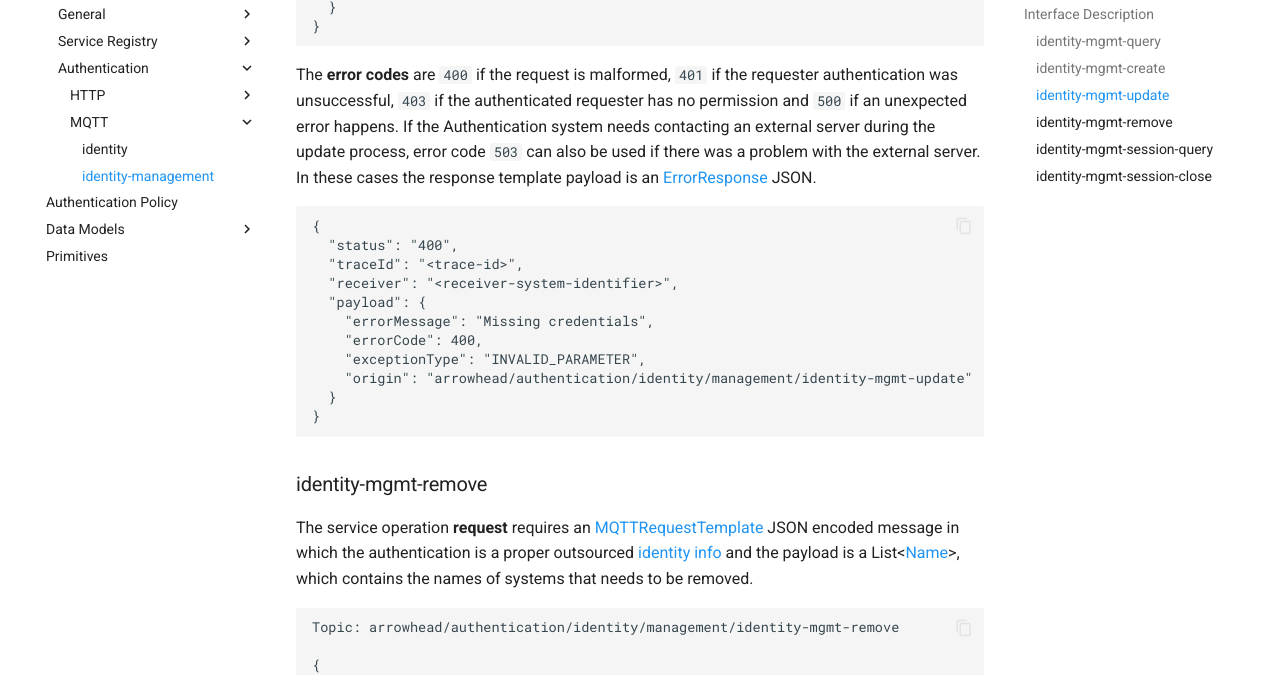
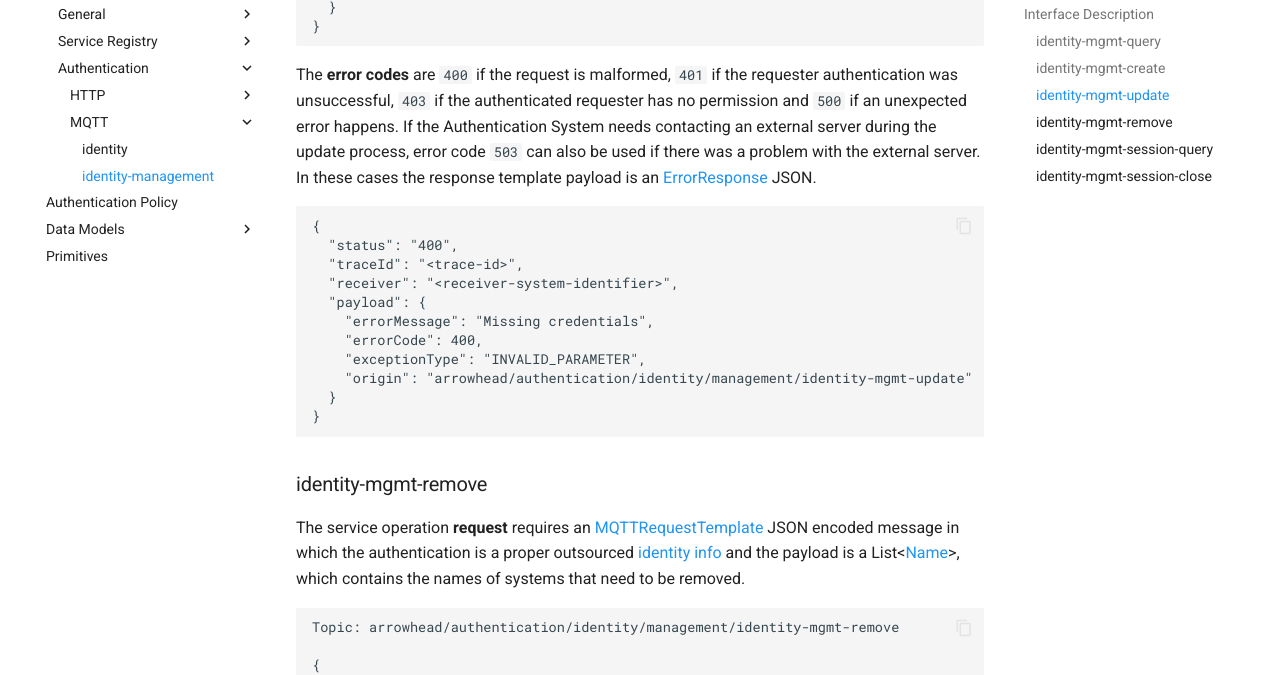
Before and after one commit to Aitia-IIOT/ah5-docs-java-spring, an MkDocs documentation site: the page built from docs/api/authentication/identity-management-generic-mqtt.md, in a window 1280 px wide and 1400 px high, scrolled down 5649 px. Shown: the part 169-844 px from the top of the window. Built offline with MkDocs 1.6.1 and Material for MkDocs 9.7.7, drawn with Linux system fonts in a browser that asks for light colours; some of the changed text lies outside the part shown.

Commit message:
fixing problems based on PR review

````diff
--- a/docs/api/authentication/identity-management-generic-mqtt.md
+++ b/docs/api/authentication/identity-management-generic-mqtt.md
@@ -4,7 +4,7 @@
 ## Overview
 
 This page describes the GENERIC-MQTT and GENERIC-MQTTS service interface of identity-management which enables systems (with operator role or
-proper permissions) to handle (create, update, remove, query) identities and active sessions (close, query) in bulk. It is implemented using protocol, encoding as stated in the
+proper permissions) to handle identities (create, update, remove, query) and active sessions (close, query) in bulk. It is implemented using protocol, encoding as stated in the
 following tables:
 
 **GENERIC-MQTT**
@@ -179,7 +179,7 @@ The service operation **responds** with an [MQTTResponseTemplate](../data-models
 
 The **error codes** are `400` if the request is malformed, `401` if the requester authentication was unsuccessful,
 `403` if the authenticated requester has no permission and `500` if an unexpected error happens.
-If the Authentication system needs contacting an external server during the creation process, error code `503` can also be used if there was a problem with the external server. In these cases the response template payload is an
+If the Authentication System needs contacting an external server during the creation process, error code `503` can also be used if there was a problem with the external server. In these cases the response template payload is an
 [ErrorResponse](../data-models/error-response.md) JSON.
 
 ```
@@ -265,7 +265,7 @@ The service operation **responds** with an [MQTTResponseTemplate](../data-models
 
 The **error codes** are `400` if the request is malformed, `401` if the requester authentication was unsuccessful,
 `403` if the authenticated requester has no permission and `500` if an unexpected error happens.
-If the Authentication system needs contacting an external server during the update process, error code `503` can also be used if there was a problem with the external server. In these cases the response template payload is an
+If the Authentication System needs contacting an external server during the update process, error code `503` can also be used if there was a problem with the external server. In these cases the response template payload is an
 [ErrorResponse](../data-models/error-response.md) JSON.
 
 ```
@@ -284,7 +284,7 @@ If the Authentication system needs contacting an external server during the upda
 
 ### identity-mgmt-remove
 
-The service operation **request** requires an [MQTTRequestTemplate](../data-models/mqtt-request-template.md) JSON encoded message in which the authentication is a proper outsourced [identity info](../../api/authentication_policy.md/#mqtt) and the payload is a List<[Name](../primitives.md#name)>, which contains the names of systems that needs to be removed.
+The service operation **request** requires an [MQTTRequestTemplate](../data-models/mqtt-request-template.md) JSON encoded message in which the authentication is a proper outsourced [identity info](../../api/authentication_policy.md/#mqtt) and the payload is a List<[Name](../primitives.md#name)>, which contains the names of systems that need to be removed.
 
 ```
 Topic: arrowhead/authentication/identity/management/identity-mgmt-remove
@@ -311,7 +311,7 @@ The service operation **responds** with the status code `200` if called successf
 
 The **error codes** are `400` if the request is malformed, `401` if the requester authentication was unsuccessful,
 `403` if the authenticated requester has no permission and `500` if an unexpected error happens.
-If the Authentication system needs contacting an external server during the deletion process, error code `503` can also be used if there was a problem with the external server. In these cases the response template payload is an
+If the Authentication System needs contacting an external server during the deletion process, error code `503` can also be used if there was a problem with the external server. In these cases the response template payload is an
 [ErrorResponse](../data-models/error-response.md) JSON.
 
 ```
@@ -398,7 +398,7 @@ The **error codes** are `400` if the request is malformed, `401` if the requeste
 
 ### identity-mgmt-session-close
 
-The service operation **request** requires an [MQTTRequestTemplate](../data-models/mqtt-request-template.md) JSON encoded message in which the authentication is a proper outsourced [identity info](../../api/authentication_policy.md/#mqtt) and the payload is a List<[Name](../primitives.md#name)>, which contains the names of systems whose sessions needs to be closed.
+The service operation **request** requires an [MQTTRequestTemplate](../data-models/mqtt-request-template.md) JSON encoded message in which the authentication is a proper outsourced [identity info](../../api/authentication_policy.md/#mqtt) and the payload is a List<[Name](../primitives.md#name)>, which contains the names of systems whose sessions need to be closed.
 
 ```
 Topic: arrowhead/authentication/identity/management/identity-mgmt-session-query
````
Also changed, not shown: other parts of docs/api/authentication/identity-management-generic-mqtt.md (+2 -2 lines), docs/api/authentication/identity-generic-mqtt.md (+4 -4 lines), docs/api/authentication/identity-management-generic-http.md (+4 -4 lines), docs/core_systems/authentication.md (+1 -1 lines).
